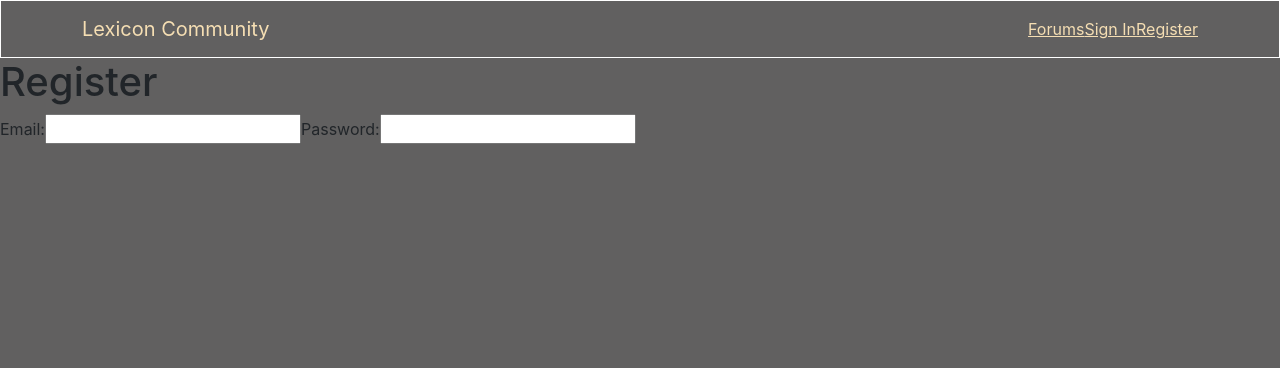
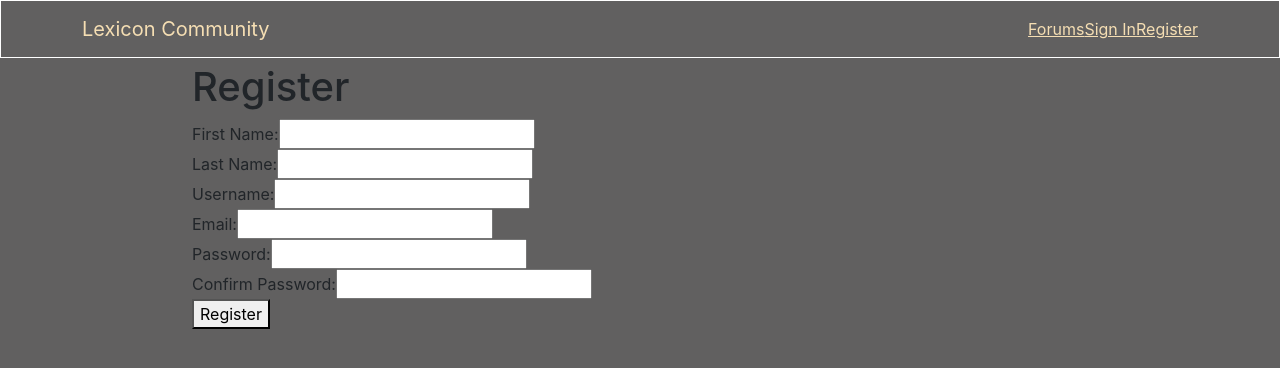
Before and after one commit to NET-ProjektGrupp-2/Community-FrontEnd, a React (Create React App) app: page /register in a window 1280 px wide. Shown: the top 368 px of the page. Built offline with nearby package versions, Linux system fonts and the light colour scheme.

Commit message:
Register now grabs form fills
spits the output into the console for now

```diff
--- a/src/Authentication/components/Register.tsx
+++ b/src/Authentication/components/Register.tsx
@@ -1,17 +1,55 @@
 import React from 'react'
+import styles from "DebugTestDev.module.css"
+import { useNavigate } from 'react-router-dom'
+import { debug } from 'console'
+export default function Register() {
 
-export default function Register() {
+  const [firstName, setfirstName] = React.useState('')
+  const [lastName, setlastName] = React.useState('')
+  const [Username, setUsername] = React.useState('')
+  const [Email, setEmail] = React.useState('')
+  const [Password, setPassword] = React.useState('')
+  const [ConfirmPassword, setConfirmPassword] = React.useState('')
+
+
+  const handleSubmit = (event: React.SyntheticEvent<HTMLFormElement>) => {
+    event.preventDefault()
+    // Send Data Here
+    var jsonData = JSON.stringify({firstName: firstName, lastName: lastName, username: Username, email: Email, password: Password, confirmPassword: ConfirmPassword})
+    console.log(jsonData)
+  }
+
   return (
     <>
-      <div className='page-content'>
-        <div className=''>
+      <div className={styles.contentWrapper}>
+        <div className='default-form' id='registerForm'>
           <h1>Register</h1>
-          <form>
+          <form method='post' onSubmit={handleSubmit}>
+           <section>
+            <label>First Name:</label>
+            <input type="Text" name='userFirstName' onChange={event => setfirstName(event.target.value)}></input>
+           </section>
+           <section>
+            <label>Last Name:</label>
+            <input type="Text" name='userLastName' onChange={event => setlastName(event.target.value)}></input>
+           </section>
+          <section>
+            <label>Username:</label>
+            <input type="text" name='userUserName' onChange={event => setUsername(event.target.value)}></input>
+          </section>
+          <section>
             <label>Email:</label>
-            <input type="email" name='userEmail'></input>
-
+            <input type="email" name='userEmail' onChange={event => setEmail(event.target.value)}></input>
+          </section>
+          <section>
             <label>Password:</label>
-            <input type="password" name='userPassword'></input>
+            <input type="password" name='userPassword' onChange={event => setPassword(event.target.value)}></input>
+          </section>
+            <section>
+            <label>Confirm Password:</label>
+            <input type="password" name='userPasswordConfirm' onChange={event => setConfirmPassword(event.target.value)}></input>
+            </section>
+            <button type='submit'>Register</button>
           </form>
         </div>
       </div>
```
